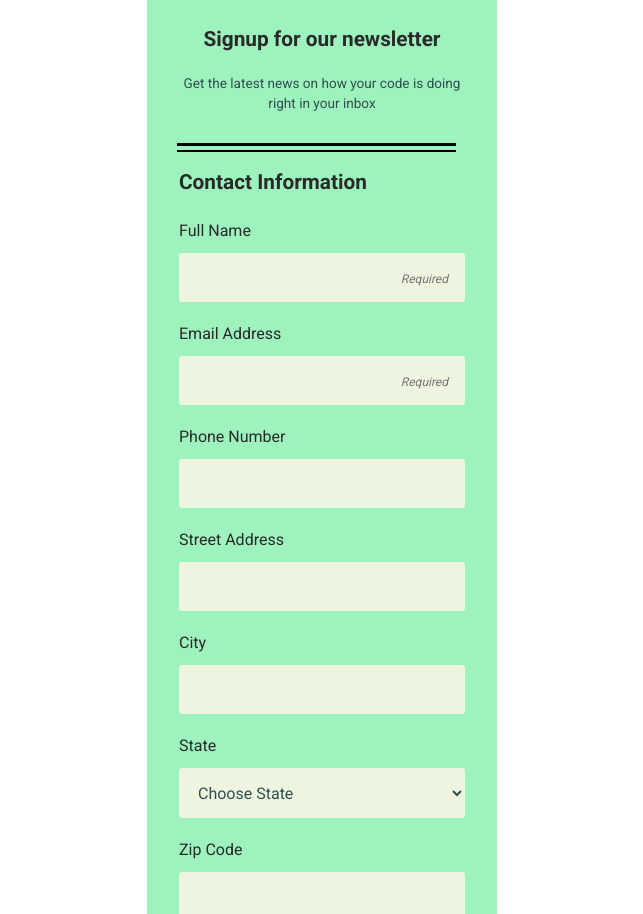
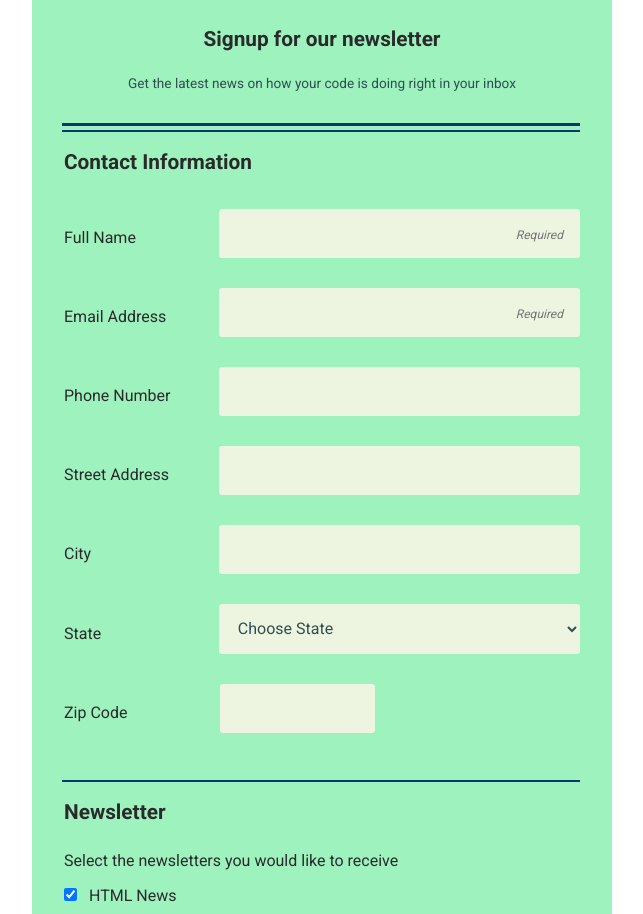
Before and after one commit to lucie-jakes/techdegree-project-3-online-registration-form, a plain HTML site: page index.html in a window 1280 px wide. Shown: the part 87-1001 px from the top of the page, without its empty margins (318-961 px from the left). Drawn offline with Linux system fonts and the light colour scheme.

Commit message:
Added media queries

```diff
--- a/css/style.css
+++ b/css/style.css
@@ -1,7 +1,6 @@
 /* =================================
   Base Element Styles
 ==================================== */
-/* #52bab3 */
 
 * {
     box-sizing: border-box;
@@ -75,7 +74,7 @@ label {
 
 label.inline-label {
   display: inline;
-  line-height: 2;
+  line-height: 1.5;
 }
 
 button {
@@ -91,11 +90,6 @@ button {
   background-color: #45c27d;
 }
 
-/* label {
-  display: block;
-  margin-bottom: 4px;
-} */
-
 
 .intro {
   font-size: 0.85em;
@@ -108,27 +102,27 @@ button {
 }
 
 .line {
-  background-color: #000;
+  background-color: #05386b;
 }
 
 .thick-line {
   height: 3px;
-  width: 90%;
+  width: 94%;
   margin: 1px 10px;
 }
 
 .thin-line {
   height: 2px;
-  width: 90%;
+  width: 94%;
   margin: 4px 10px 15px 10px;
 }
 
-
+#zip {
+  width: 50%;
+}
 /* =================================
   Base Layout Styles
 ==================================== */
-
-/* ---- Navigation ---- */
 
 /* ---- Layout Containers ---- */
 
@@ -167,6 +161,12 @@ button {
 /* =================================
   Pseudo-classes and Pseudo-elements
 ==================================== */
+
+input:focus,
+textarea:focus {
+  border: 1px solid #379683;
+}
+
 ::placeholder {
   font-size: 0.75em;
   font-style: italic;
@@ -175,12 +175,12 @@ button {
 }
 
 input:required {
-  border: 1px solid red;
+  border: 2px solid #05386b;
 }
 
 input[name^="user_name"]:not(:focus):valid,
 input[name^="user_email"]:not(:focus):valid {
-  border: 1px solid red;
+  border: 2px solid #05386b;
 }
 
 input[name^="user_name"]:not(:focus):invalid,
@@ -189,10 +189,60 @@ input[name^="user_email"]:not(:focus):invalid
   border: none;
 }
 
+button:hover {
+  background-color: #379683;
+  transition: background-color .5s ease;
+}
 /* =================================
   Media Queries
 ==================================== */
 
 @media (min-width: 769px) {
 
+  .container {
+    width: 80%;
+    margin: 0 auto;
+    max-width: 580px;
+  }
+
+  .flexcont {
+    display: flex;
+    flex-direction: row;
+    justify-content: space-between;
+    align-items: center;
+    max-width: 580px;
+    margin: 15px auto;
+  }
+
+  input[type="text"],
+  input[type="email"],
+  input[type="tel"],
+  select[name^="user_state"] {
+    width: 70%;
+  }
+
+  #zip {
+    margin-right: 205px;
+    width: 30%;
+  }
+  form {
+    max-width: 580px;
+  }
+
+  .main-header {
+    max-width: 580px;
+    margin: 0 auto;
+  }
+
+  .thick-line {
+    width: 96%;
+  }
+
+  .thin-line {
+    width: 96%;
+  }
+
+  button {
+    width: 96%;
+  }
 }
--- a/index.html
+++ b/index.html
@@ -13,6 +13,8 @@
         <h1 class="name">The Code Review</h1>
     </header>
 
+    <div class="container">
+
         <form action="index.html" method="post">
 
             <h2>Signup for our newsletter</h2>
@@ -23,40 +25,114 @@
 
             <fieldset>
                 <legend>Contact Information</legend>
+                <!-- Name -->
+                <div class="flexcont">
                     <label for="name">Full Name</label>
                     <input type="text" id="name" name="user_name" placeholder="Required" required>
+                </div>
+
+                <!-- Email -->
+                <div class="flexcont">
                     <label for="mail">Email Address</label>
                     <input type="email" id="mail" name="user_email" placeholder="Required" required>
+                </div>
+
+                <!-- Phone -->
+                <div class="flexcont">
                     <label for="phone">Phone Number</label>
                     <input type="tel" id="phone" name="user_phone">
+                </div>
+
+                <!-- Address -->
+                <div class="flexcont">
                     <label for="street">Street Address</label>
                     <input type="text" id="street" name="user_street">
+                </div>
+
+                <!-- City -->
+                <div class="flexcont">
                     <label for="city">City</label>
                     <input type="text" id="city" name="user_city">
+                </div>
+
+                <!-- State -->
+                <div class="flexcont">
                 <label for="state">State</label>
                     <select id="state" name="user_state">
                         <option value="" disabled selected hidden>Choose State</option>
-                <option value="united_states">United States</option>
-                <option value="united_kingdom">United Kingdom</option>
-                <option value="canada">Canada</option>
-                <option value="australia">Australia</option>
+                        <option value="AL">Alabama</option>
+                        <option value="AK">Alaska</option>
+                        <option value="AZ">Arizona</option>
+                        <option value="AR">Arkansas</option>
+                        <option value="CA">California</option>
+                        <option value="CO">Colorado</option>
+                        <option value="CT">Connecticut</option>
+                        <option value="DE">Delaware</option>
+                        <option value="DC">District Of Columbia</option>
+                        <option value="FL">Florida</option>
+                        <option value="GA">Georgia</option>
+                        <option value="HI">Hawaii</option>
+                        <option value="ID">Idaho</option>
+                        <option value="IL">Illinois</option>
+                        <option value="IN">Indiana</option>
+                        <option value="IA">Iowa</option>
+                        <option value="KS">Kansas</option>
+                        <option value="KY">Kentucky</option>
+                        <option value="LA">Louisiana</option>
+                        <option value="ME">Maine</option>
+                        <option value="MD">Maryland</option>
+                        <option value="MA">Massachusetts</option>
+                        <option value="MI">Michigan</option>
+                        <option value="MN">Minnesota</option>
+                        <option value="MS">Mississippi</option>
+                        <option value="MO">Missouri</option>
+                        <option value="MT">Montana</option>
+                        <option value="NE">Nebraska</option>
+                        <option value="NV">Nevada</option>
+                        <option value="NH">New Hampshire</option>
+                        <option value="NJ">New Jersey</option>
+                        <option value="NM">New Mexico</option>
+                        <option value="NY">New York</option>
+                        <option value="NC">North Carolina</option>
+                        <option value="ND">North Dakota</option>
+                        <option value="OH">Ohio</option>
+                        <option value="OK">Oklahoma</option>
+                        <option value="OR">Oregon</option>
+                        <option value="PA">Pennsylvania</option>
+                        <option value="RI">Rhode Island</option>
+                        <option value="SC">South Carolina</option>
+                        <option value="SD">South Dakota</option>
+                        <option value="TN">Tennessee</option>
+                        <option value="TX">Texas</option>
+                        <option value="UT">Utah</option>
+                        <option value="VT">Vermont</option>
+                        <option value="VA">Virginia</option>
+                        <option value="WA">Washington</option>
+                        <option value="WV">West Virginia</option>
+                        <option value="WI">Wisconsin</option>
+                        <option value="WY">Wyoming</option>
                     </select>
+                </div>
+
+                <!-- Zip Code -->
+                <div class="flexcont">
                     <label for="zip">Zip Code</label>
                     <input type="text" id="zip" name="user_zip">
+                </div>
             </fieldset>
 
             <div class="line thin-line"></div>
 
             <fieldset>
                 <legend>Newsletter</legend>
-            <label>Select the newsletters you would like to receive </label><br>
-                <input type="checkbox" id="html" value="newsletter_html" name="user_newsletter"><label class="inline-label" for="html">HTML News</label><br>
+                <label>Select the newsletters you would like to receive </label>
+                    <input type="checkbox" id="html" value="newsletter_html" name="user_newsletter" checked="checked"><label class="inline-label" for="html">HTML News</label><br>
                     <input type="checkbox" id="css" value="newsletter_css" name="user_newsletter"><label class="inline-label" for="css">CSS News</label><br>
                     <input type="checkbox" id="javascript" value="newsletter_javascript" name="user_newsletter"><label class="inline-label" for="javascript">JavaScript News</label><br>
 
-            <label>Newsletter format</label><br>
-                <input type="radio" id="html-format" value="html-format" name="newsletter_format"><label class="inline-label" for="html-format">HTML</label><br>
-                <input type="radio" id="plain-text" value="plain-text" name="newsletter-format"><label class="inline-label" for="plain-text">Plain text</label><br>
+                <label>Newsletter format</label>
+                    <input type="radio" id="html-format" value="html-format" name="newsletter_format" checked="checked"><label class="inline-label" for="html-format">HTML</label><br>
+                    <input type="radio" id="plain-text" value="plain-text" name="newsletter_format"><label class="inline-label" for="plain-text">Plain text</label><br>
                 <label for="other">Other topics you'd like to hear about</label>
                 <textarea id="other" name="user_other" placeholder="Tell us more!"></textarea>
             </fieldset>
@@ -64,6 +140,7 @@
             <button type="submit">Sign Up</button>
 
         </form>
+    </div>
 
     <footer class="main-footer">
         <p>Copyright The Code Review</p>
```
Lines whose indentation alone changed are shown as unchanged.
